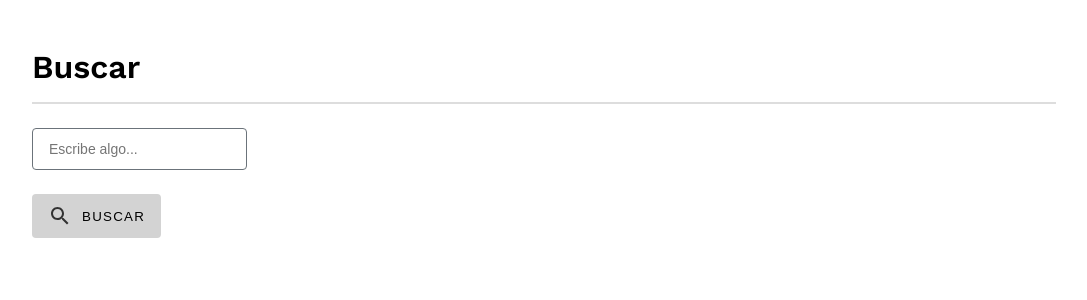
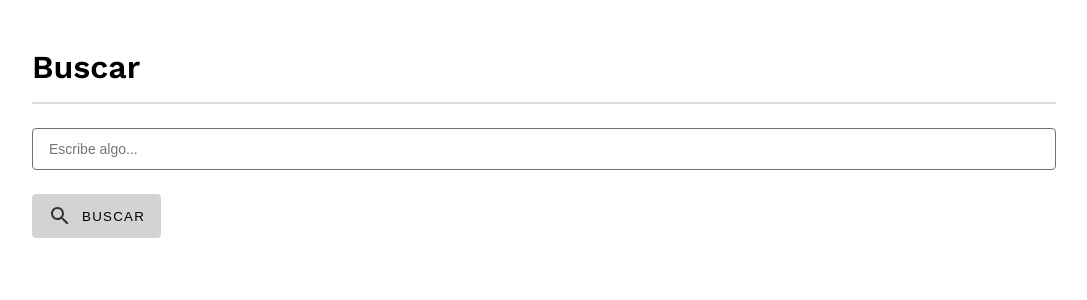
Before and after one commit to camilovegag/tropifeed, a React (Create React App) app: page /search in a window 1280 px wide. Shown: the top 300 px of the page, without its empty margins (96-1183 px from the left). Built offline with nearby package versions, Linux system fonts and the light colour scheme.

Commit message:
Modify textfield component

```diff
--- a/src/components/Textfield/Textfield.module.css
+++ b/src/components/Textfield/Textfield.module.css
@@ -1,3 +1,8 @@
+.container {
+  display: flex;
+  flex-direction: column;
+}
+
 .input {
   border-radius: 4px;
   border: 0.25px solid #6b737a;
@@ -20,3 +25,9 @@
 abbr[title] {
   color: #e00000;
 }
+
+@media (min-width: 768px) {
+  .area {
+    grid-column: 1/3;
+  }
+}
--- a/src/components/Textfield/index.jsx
+++ b/src/components/Textfield/index.jsx
@@ -7,7 +7,7 @@ const Textfield = ({ required, textarea, label, ...props }) => {
   // message if the field is invalid and it has been touched (i.e. visited)
   const [field, meta] = useField(props);
   return (
-    <>
+    <div className={`${styles.container} ${textarea ? styles.area : null}`}>
       <label htmlFor={props.id || props.name}>
         {label} {required ? <abbr title="Campo obligatorio">*</abbr> : null}
       </label>
@@ -17,7 +17,7 @@ const Textfield = ({ required, textarea, label, ...props }) => {
         <input className={styles.input} {...field} {...props} />
       )}
       {meta.touched && meta.error ? <div className={styles.error}>{meta.error}</div> : null}
-    </>
+    </div>
   );
 };
 
```
